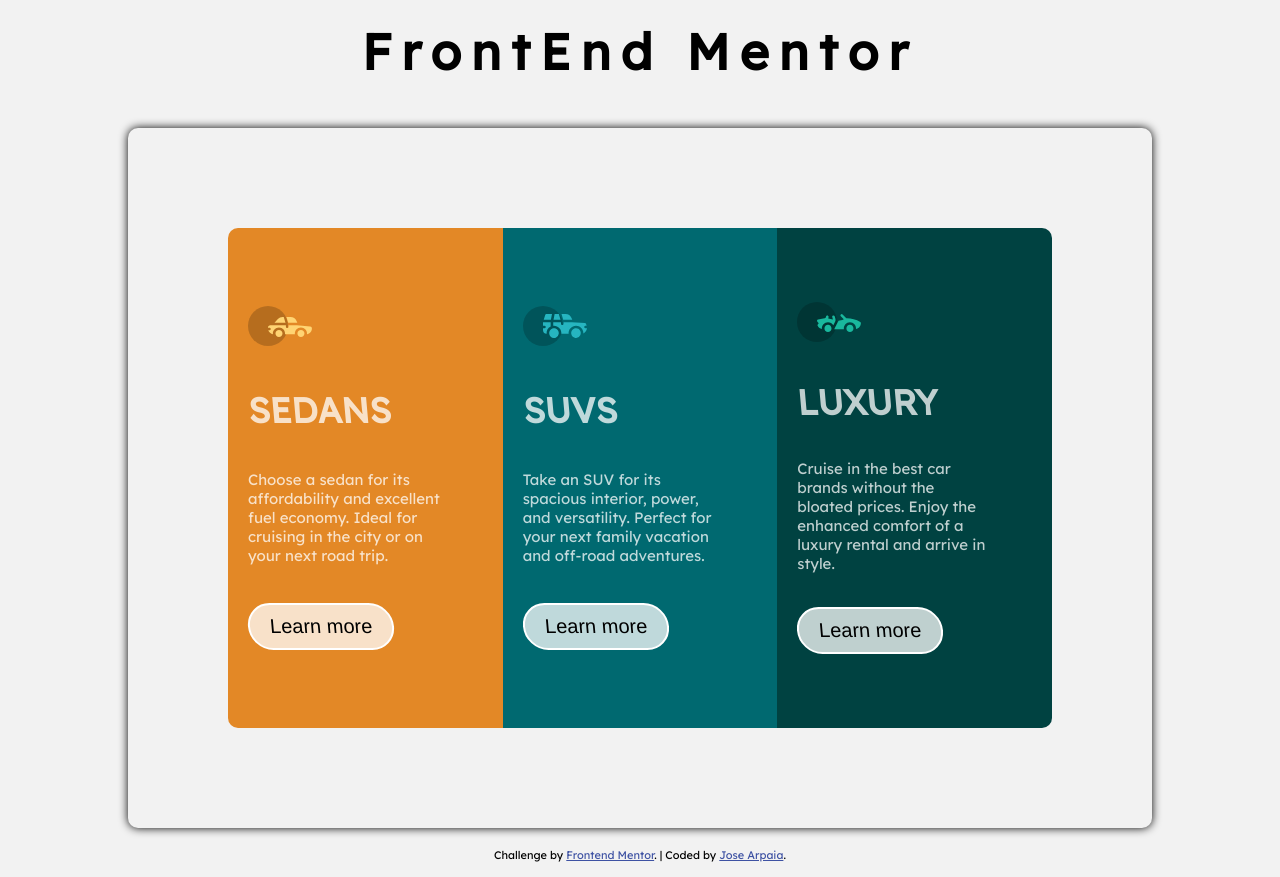
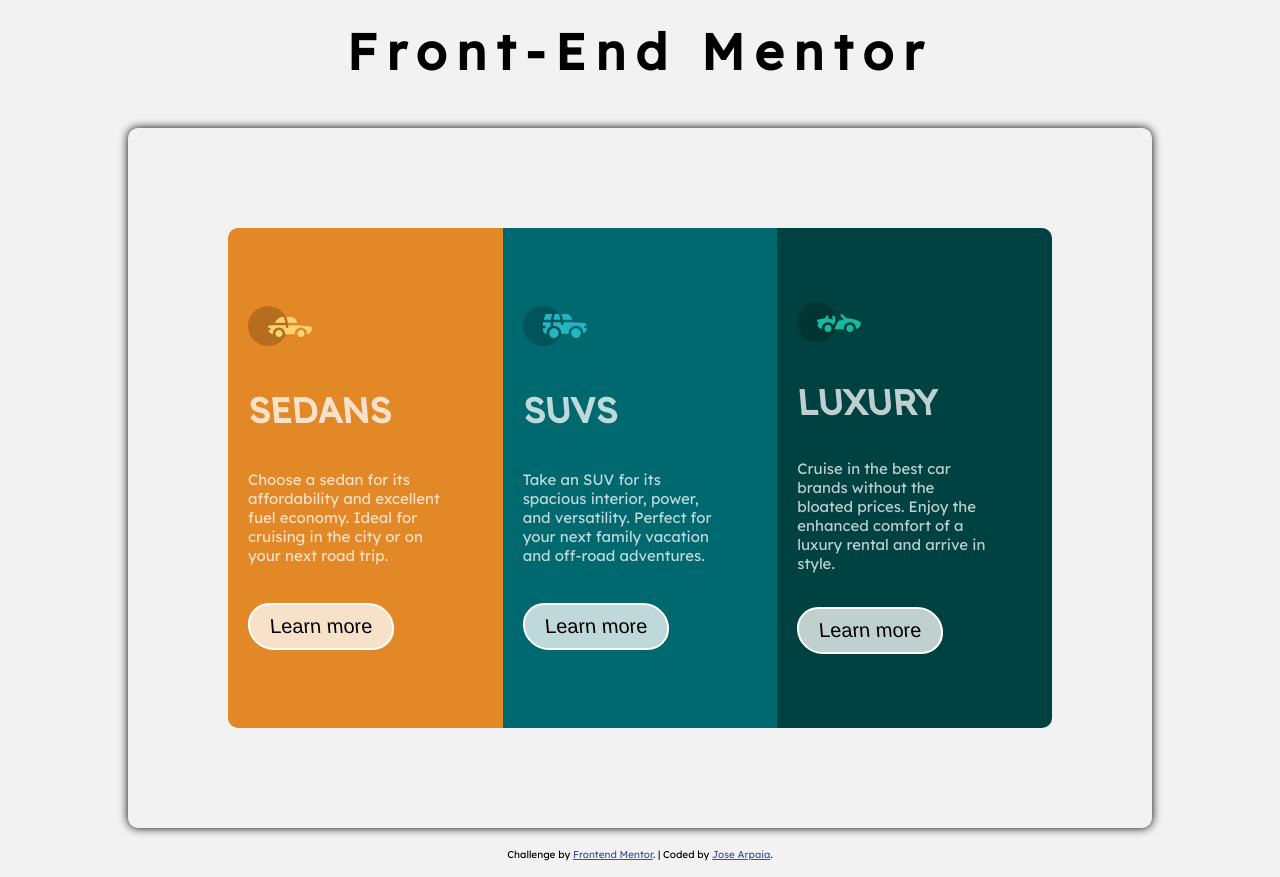
Before and after one commit to JQARPAIA/3-column-preview-card, a plain HTML site: page index.html in a window 1280 px wide. Drawn offline with Linux system fonts and the light colour scheme.

Commit message:
deleted readme-template.md and style-guide.md

```diff
--- a/index.html
+++ b/index.html
@@ -10,21 +10,10 @@
   <link rel="preconnect" href="https://fonts.gstatic.com">
   <link href="https://fonts.googleapis.com/css2?family=Big+Shoulders+Display:wght@700&display=swap" rel="stylesheet">
   <title>Frontend Mentor | 3-column preview card component</title>
-
-  <!-- Feel free to remove these styles or customise in your own stylesheet 👍 -->
-  <style>
-    .attribution {
-      font-size: 11px; text-align: center;
-      margin-bottom: 15px;
-    }
-    .attribution a {
-      color: hsl(228, 45%, 44%);
-    }
-  </style>
 </head>
 <body>
   <div class="header">
-    <h1>FrontEnd Mentor</h1>
+    <h1>Front-End Mentor</h1>
   </div>
   <div class="grid-container">
     <div class="grid-item item1">
```
Also changed, not shown: style.css (+0 -7 lines), 2 other files.
